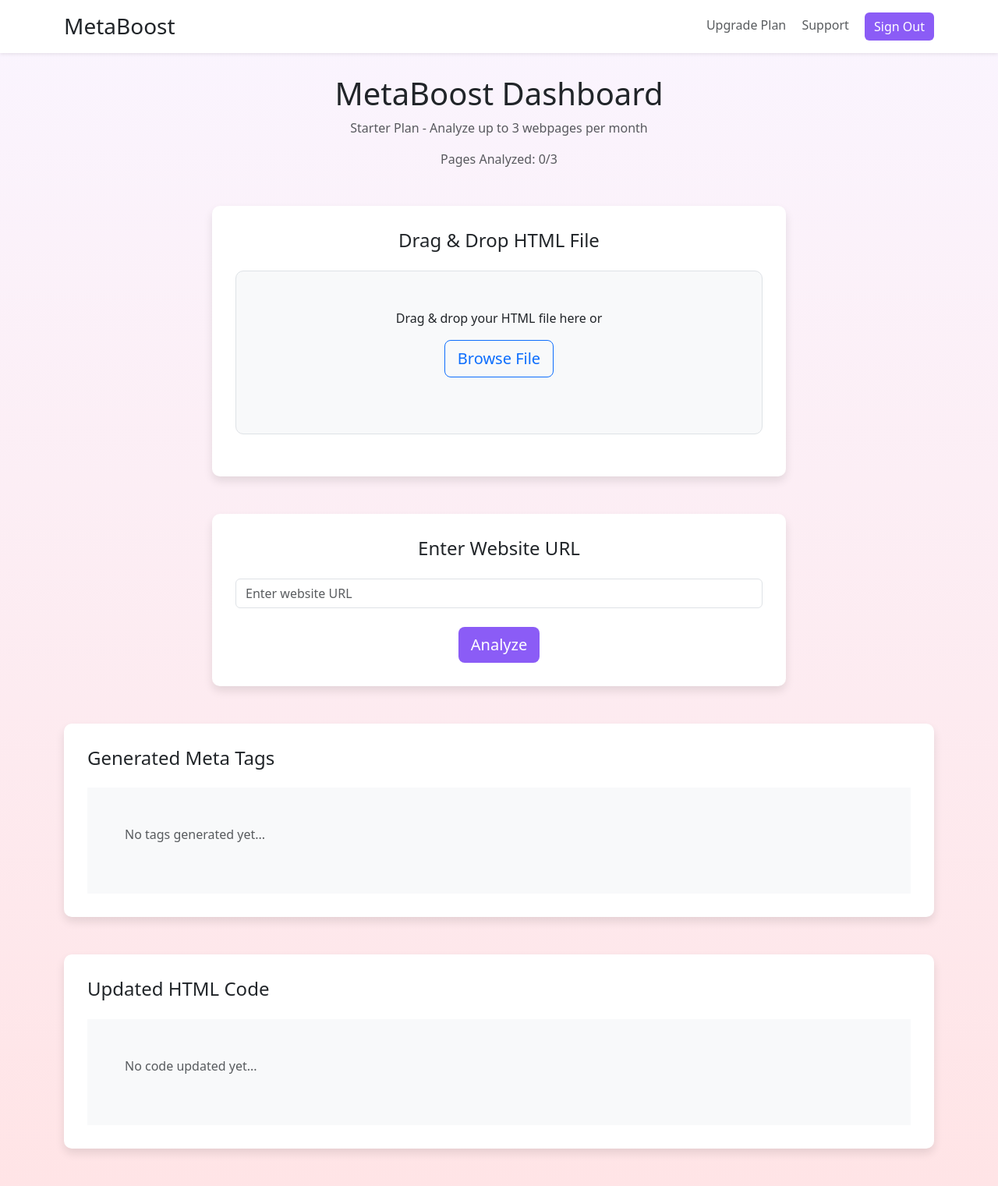
After one commit to KyleSeaford/MetaBoost, a Django app: page /dash/ in a window 1280 px wide. The commit adds this page. Shown: the whole page at 78% size. Run offline with Django 5.2, Linux system fonts and the light colour scheme; a user stored in the database is signed in; some libraries are stand-ins or nearby versions.

Commit message:
dashboard

```diff
--- /dev/null
+++ b/MetaBoost/templates/dash.html
@@ -0,0 +1,280 @@
+<!DOCTYPE html>
+<html lang="en">
+<head>
+    <meta charset="UTF-8">
+    <meta name="viewport" content="width=device-width, initial-scale=1.0">
+    <link rel="stylesheet" href="https://cdnjs.cloudflare.com/ajax/libs/bootstrap/5.3.0/css/bootstrap.min.css">
+    <link rel="stylesheet" href="https://cdnjs.cloudflare.com/ajax/libs/font-awesome/6.0.0/css/all.min.css">
+    <style>
+        .bg-purple {
+            background-color: #8B5CF6 !important;
+        }
+        .icon-purple {
+            color: #8B5CF6;
+        }
+        .gradient-bg {
+            background: linear-gradient(to bottom, #FAF5FF, #FFE4E6);
+        }
+        .feature-card {
+            background-color: #FFFFFF;
+            border-radius: 10px;
+            padding: 30px;
+            box-shadow: 0 6px 12px rgba(0, 0, 0, 0.1);
+            transition: transform 0.3s;
+        }
+        .feature-card:hover {
+            transform: translateY(-10px);
+        }
+        .btn-primary {
+            background-color: #8B5CF6 !important;
+            border: none !important;
+        }
+        .btn-primary:hover {
+            background-color: #824efa;
+        }
+        footer {
+            background-color: #212529;
+            color: white;
+            padding: 30px 0;
+        }
+        #drop-area {
+            border: 2px dashed #8B5CF6;
+            border-radius: 10px;
+            position: relative;
+        }
+        #drop-area.hover {
+            background-color: #f3f4f6;
+        }
+        .navbar-fixed {
+            position: fixed;
+            top: 0;
+            width: 100%;
+            z-index: 999;
+        }
+        .spinner-border {
+            display: none;
+            margin-top: 20px;
+        }
+    </style>
+    <title>MetaBoost Dashboard</title>
+</head>
+
+<body class="gradient-bg">
+    <!-- Navbar -->
+    <header class="bg-white shadow-sm py-2 navbar-fixed">
+        <div class="container">
+            <nav class="navbar navbar-expand-md">
+                <!-- Brand -->
+                <h1 class="h3 mb-0">
+                    <a href="/" class="text-decoration-none" style="color: #212529;">MetaBoost</a>
+                </h1>
+
+                <!-- Toggler Button for Mobile -->
+                <button class="navbar-toggler" type="button" data-bs-toggle="collapse" data-bs-target="#navbarNav" aria-controls="navbarNav" aria-expanded="false" aria-label="Toggle navigation">
+                    <span class="navbar-toggler-icon"></span>
+                </button>
+
+                <!-- Navbar Links -->
+                <div class="collapse navbar-collapse justify-content-end" id="navbarNav">
+                    <nav>
+                        <a href="/#pricing" class="text-muted me-3 text-decoration-none">Upgrade Plan</a>
+                        <a href="support" class="text-muted me-3 text-decoration-none">Support</a>
+                        <a class="btn btn-primary" href="/logout" onclick="logout()">Sign Out</a>
+                    </nav>
+                </div>
+            </nav>
+        </div>
+    </header>
+
+    <div class="container mt-5 pt-5">
+        <div class="text-center mb-5">
+            <h1 class="text-dark">MetaBoost Dashboard</h1>
+            <p class="text-muted">Starter Plan - Analyze up to 3 webpages per month</p>
+            <p class="text-muted" id="page-count">Pages Analyzed: 0/3</p>
+        </div>
+
+        <div class="row mb-5">
+            <div class="col-md-8 mx-auto">
+                <div class="feature-card text-center">
+                    <h4 class="feature-title mb-4">Drag & Drop HTML File</h4>
+                    <div id="drop-area" class="border bg-light p-5 mb-4" ondrop="handleDrop(event)" ondragover="handleDragOver(event)" ondragleave="handleDragLeave(event)">
+                        <p>Drag & drop your HTML file here or</p>
+                        <input type="file" id="fileElem" accept=".html" class="d-none" onchange="displayFileName()">
+                        <button class="btn btn-outline-primary btn-lg" onclick="document.getElementById('fileElem').click()">Browse File</button>
+                        <p id="file-name" class="mt-4 text-muted"></p>
+                    </div>
+                </div>
+            </div>
+        </div>
+
+        <div class="row mb-5">
+            <div class="col-md-8 mx-auto">
+                <div class="feature-card text-center">
+                    <h4 class="feature-title mb-4">Enter Website URL</h4>
+                    <input type="url" class="form-control mb-4" id="website-url" placeholder="Enter website URL">
+                    <button class="btn btn-primary btn-lg" onclick="analyzeUrl()">Analyze</button>
+                    <div class="d-flex justify-content-center">
+                        <div class="spinner-border text-primary" role="status" id="loading-spinner" style="display: none;">
+                            <span class="visually-hidden">Loading...</span>
+                        </div>
+                    </div>
+                </div>
+            </div>
+        </div>
+
+        <div class="row mb-5">
+            <div class="col-md-12">
+                <div class="feature-card">
+                    <h4 class="feature-title mb-4">Generated Meta Tags</h4>
+                    <div id="meta-tags" class="bg-light p-5">
+                        <!-- Meta tags will be displayed here -->
+                        <p class="text-muted">No tags generated yet...</p>
+                    </div>
+                </div>
+            </div>
+        </div>
+
+        <div class="row mb-5">
+            <div class="col-md-12">
+                <div class="feature-card">
+                    <h4 class="feature-title mb-4">Updated HTML Code</h4>
+                    <div id="updated-html" class="bg-light p-5">
+                        <!-- Updated HTML code will be displayed here -->
+                        <p class="text-muted">No code updated yet...</p>
+                    </div>
+                </div>
+            </div>
+        </div>
+    </div>
+
+    <script src="https://cdnjs.cloudflare.com/ajax/libs/bootstrap/5.3.0/js/bootstrap.bundle.min.js"></script>
+    <script>
+        const API_KEY = 'app-FzMhLTq6tPcsK1LLJoqLJjwR';
+        let pagesAnalyzed = 0;
+
+        function analyzeUrl() {
+    const url = document.getElementById('website-url').value;
+    const spinner = document.getElementById('loading-spinner');
+
+    if (url && pagesAnalyzed < 3) {
+        spinner.style.display = 'block';
+
+        // Prepare the request payload with the required 'inputs' parameter
+        const payload = {
+            inputs: {
+                url: url // Include the URL in the 'inputs' parameter
+            },
+            query: "Analyze the given website for SEO meta tags",  // General query description
+            response_mode: "streaming",  // Use "streaming" for real-time updates
+            conversation_id: '',  // Optional: You can set this if you want to track conversations
+            user: 'Anonymous',  // Replace with dynamic user if needed
+            files: []
+        };
+
+        console.log('Request payload:', payload); // Log the payload for debugging
+
+        fetch('https://api.dify.ai/v1/chat-messages', {
+            method: 'POST',
+            headers: {
+                'Authorization': `Bearer ${API_KEY}`,
+                'Content-Type': 'application/json',
+            },
+            body: JSON.stringify(payload)
+        })
+        .then(response => {
+            console.log('Response status:', response.status); // Log response status for debugging
+            if (!response.ok) {
+                return response.text().then(text => {
+                    throw new Error(`HTTP error! status: ${response.status}, message: ${text}`);
+                });
+            }
+            const reader = response.body.getReader();
+            const decoder = new TextDecoder('utf-8');
+            let buffer = '';
+
+            reader.read().then(function processText({ done, value }) {
+                if (done) {
+                    spinner.style.display = 'none';
+                    console.log('Stream complete');
+                    return;
+                }
+
+                // Decode and parse the stream data
+                buffer += decoder.decode(value, { stream: true });
+                let newlineIndex;
+
+                // Process each line of the stream
+                while ((newlineIndex = buffer.indexOf('\n')) >= 0) {
+                    const line = buffer.slice(0, newlineIndex).trim();
+                    buffer = buffer.slice(newlineIndex + 1);
+
+                    if (line) {
+                        try {
+                            const jsonData = JSON.parse(line);
+                            handleStreamedEvent(jsonData);
+                        } catch (e) {
+                            console.error('Failed to parse JSON:', line);
+                        }
+                    }
+                }
+
+                return reader.read().then(processText);
+            });
+        })
+        .catch(error => {
+            spinner.style.display = 'none';
+            alert(`Failed to analyze URL: ${error.message}`);
+        });
+            } else if (pagesAnalyzed >= 3) {
+                alert('You have reached the maximum number of pages for this month. Please upgrade your plan.');
+            } else {
+                alert('Please enter a valid URL');
+            }
+        }
+
+        // Handle each streamed event
+        function handleStreamedEvent(event) {
+            if (event.event === 'agent_thought') {
+                console.log('Agent is thinking:', event.thought);
+                document.getElementById('meta-tags').innerHTML += `<p class="text-warning">Agent thought: ${event.thought}</p>`;
+            } else if (event.event === 'agent_message') {
+                console.log('Agent message:', event);
+                document.getElementById('meta-tags').innerHTML += `<p class="text-success">Message: ${event.message}</p>`;
+            }
+        }
+
+
+
+
+        function displayFileName() {
+            const fileInput = document.getElementById('fileElem');
+            const fileName = fileInput.files[0] ? fileInput.files[0].name : '';
+            document.getElementById('file-name').textContent = fileName ? 'Selected file: ' + fileName : '';
+        }
+
+        function handleDrop(event) {
+            event.preventDefault();
+            const dt = event.dataTransfer;
+            const files = dt.files;
+            if (files.length) {
+                document.getElementById('fileElem').files = files;
+                displayFileName();
+            }
+            document.getElementById('drop-area').classList.remove('hover');
+        }
+
+        function handleDragOver(event) {
+            event.preventDefault();
+            document.getElementById('drop-area').classList.add('hover');
+        }
+
+        function handleDragLeave(event) {
+            document.getElementById('drop-area').classList.remove('hover');
+        }
+
+        function updatePageCount() {
+            document.getElementById('page-count').textContent = 'Pages Analyzed: ' + pagesAnalyzed + '/3';
+        }
+    </script>
+</body>
+</html>
--- a/MetaBoost/urls.py
+++ b/MetaBoost/urls.py
@@ -24,4 +24,6 @@ urlpatterns = [
     path('', views.home, name='Home'),
     path('login/', views.login_view, name='Login'),
     path('signup/', views.signup_view, name='Signup'),
+    path('logout', views.signout_view, name='Logout'),
+    path('dash/', views.dash, name='dash')
 ]
--- a/MetaBoost/views.py
+++ b/MetaBoost/views.py
@@ -13,14 +13,21 @@ from .forms import LoginForm, SignupForm
 def home(request):
     return render(request, 'index.html')
 
+def dash(request):
+    if not request.user.is_authenticated:
+        return HttpResponseRedirect("/")
+
+    return render(request, 'dash.html')
+
 def login_view(request):
+
     if request.method == "POST":
         login_form = LoginForm(request.POST)
         if login_form.is_valid():
             authenticated_user = authenticate(request, username=login_form.cleaned_data.get("username"), password=login_form.cleaned_data.get("password"))
             if authenticated_user is not None:
                 login(request=request, user=authenticated_user)
-            return HttpResponseRedirect("/")
+            return HttpResponseRedirect("/dash")
 
 
     return render(request, 'login.html')
@@ -38,7 +45,7 @@ def signup_view(request):
             authenticated_user = authenticate(request, username=signup_form.cleaned_data.get("username"), password=signup_form.cleaned_data.get("password"))
             if authenticated_user is not None:
                 login(request=request, user=authenticated_user)
-            return HttpResponseRedirect("/")
+            return HttpResponseRedirect("/dash")
 
     return render(request, 'signup.html')
 
```
Also changed, not shown: MetaBoost/templates/index.html (+9 -7 lines), MetaBoost/templates/login.html (+14 -3 lines), MetaBoost/templates/signup.html (+7 -7 lines), db.sqlite3 (added).
